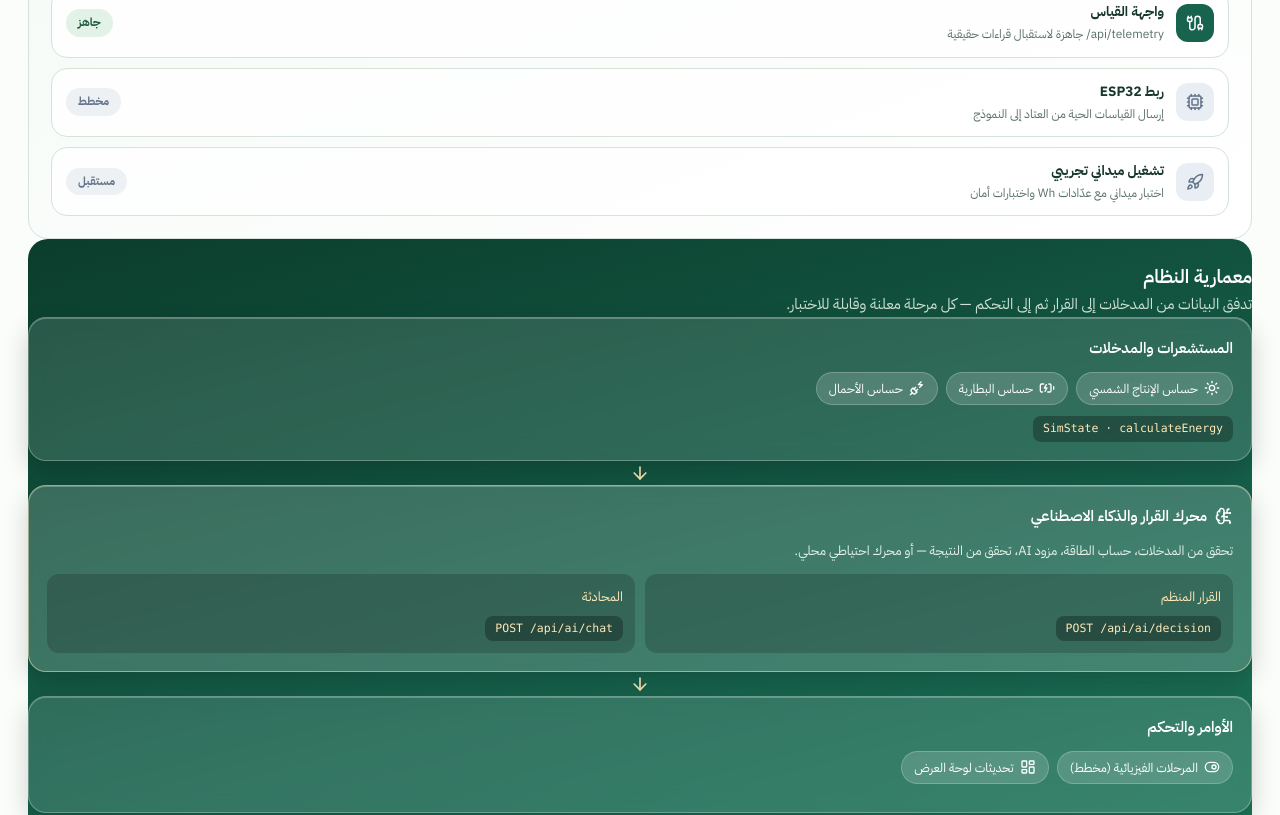
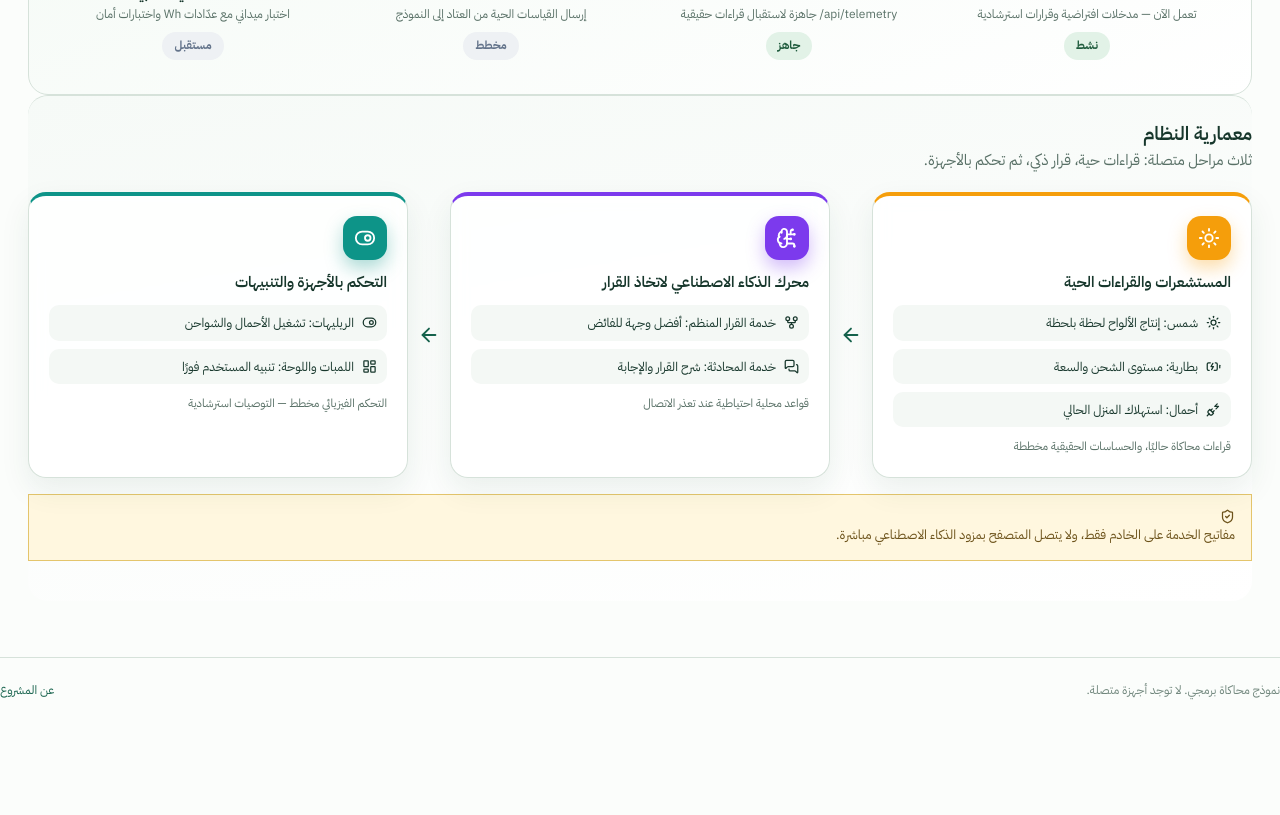
Before and after one commit to mur99k/shamsi-smart, a Next.js app: page /project in a window 1280 px wide. Shown: the part 920-1735 px from the top of the page. After the commit the page ends 1642 px from the top, so only its background shows below. Built offline with nearby package versions, Linux system fonts and the light colour scheme.

Commit message:
feat(project): light arch cards with directional arrows, horizontal hardware timeline, plain-arabic labels

```diff
--- a/src/app/globals.css
+++ b/src/app/globals.css
@@ -285,29 +285,40 @@ legend { padding: 0 6px; font-size: 14px; }
 .hw-timeline-panel { border-radius: 20px; padding: 22px; border: 1px solid var(--border); background: linear-gradient(160deg, #f4faf5, #fff); }
 .hw-timeline-head { display: flex; flex-wrap: wrap; align-items: center; justify-content: space-between; gap: 12px; margin-bottom: 16px; }
 .hw-timeline-head h2 { font-size: 16px; }
-.hw-timeline { display: grid; gap: 10px; margin: 0; padding: 0; list-style: none; }
-.hw-step { display: flex; align-items: center; gap: 12px; border-radius: 16px; padding: 12px 14px; background: rgba(255, 255, 255, 0.75); border: 1px solid var(--border); }
+.hw-timeline { position: relative; display: grid; grid-template-columns: repeat(4, minmax(0, 1fr)); gap: 14px; margin: 0; padding: 26px 0 0; list-style: none; }
+.hw-timeline::before { content: ""; position: absolute; top: 43px; inset-inline: 40px; border-top: 2px dashed #b9d8c3; }
+.hw-step { position: relative; display: flex; flex-direction: column; align-items: center; gap: 8px; text-align: center; border-radius: 16px; padding: 0 6px 12px; background: transparent; border: 0; }
 .hw-step strong { font-size: 13.5px; display: block; }
 .hw-step p { font-size: 12px; color: var(--muted); }
-.hw-dot { display: inline-grid; place-items: center; width: 38px; height: 38px; flex: none; border-radius: 12px; background: #e8eef4; color: #64748b; }
-.hw-step.done .hw-dot { background: #17634d; color: #fff; }
-.hw-state { margin-inline-start: auto; flex: none; font-size: 11.5px; font-weight: 700; border-radius: 99px; padding: 4px 12px; background: #eef1f4; color: #64748b; }
+.hw-dot { position: relative; z-index: 1; display: inline-grid; place-items: center; width: 38px; height: 38px; flex: none; border-radius: 99px; background: #fff; border: 2px solid #b9d8c3; color: #64748b; }
+.hw-step.done .hw-dot { background: #17634d; border-color: #17634d; color: #fff; }
+.hw-state { margin-inline-start: 0; flex: none; font-size: 11.5px; font-weight: 700; border-radius: 99px; padding: 4px 12px; background: #eef1f4; color: #64748b; }
 .hw-step.done .hw-state { background: #e2f2e7; color: #205c3e; }
-.arch-flow { border-radius: 20px; background: linear-gradient(165deg, #0b3d2c 0%, #17634d 60%, #1f7a5c 100%); border: 0; color: #fff; }
-.arch-flow h2 { color: #fff; }
-.arch-flow .muted { color: #cfe3d6; }
-.glass-node { border-radius: 18px; padding: 18px; background: rgba(255, 255, 255, 0.12); border: 1px solid rgba(255, 255, 255, 0.28); backdrop-filter: blur(10px); -webkit-backdrop-filter: blur(10px); box-shadow: 0 10px 26px rgba(0, 0, 0, 0.18), inset 0 1px 0 rgba(255, 255, 255, 0.25); }
-.glass-node h3 { display: flex; align-items: center; gap: 8px; font-size: 15px; margin-bottom: 10px; color: #fff; }
-.glass-node ul { display: flex; flex-wrap: wrap; gap: 8px; margin: 0 0 10px; padding: 0; list-style: none; }
-.glass-node ul li { display: inline-flex; align-items: center; gap: 6px; font-size: 12.5px; border-radius: 99px; padding: 5px 12px; background: rgba(255, 255, 255, 0.16); border: 1px solid rgba(255, 255, 255, 0.22); }
-.glass-node p { font-size: 13px; line-height: 1.8; color: #e6f2ea; }
-.glass-node code { display: inline-block; font-size: 11.5px; border-radius: 8px; padding: 3px 10px; background: rgba(0, 0, 0, 0.28); color: #ffe9b8; }
-.glass-node.engine { background: rgba(255, 255, 255, 0.18); border-color: rgba(255, 233, 184, 0.5); }
-.arch-branches-glass { display: grid; grid-template-columns: repeat(auto-fit, minmax(200px, 1fr)); gap: 10px; margin-top: 12px; }
-.arch-branches-glass > div { border-radius: 12px; padding: 12px; background: rgba(0, 0, 0, 0.18); }
-.arch-branches-glass h4 { font-size: 13px; margin-bottom: 6px; color: #ffe9b8; }
-.flow-arrow { display: flex; justify-content: center; color: #ffe9b8; margin: 2px 0; }
-.glass-notice { display: flex; align-items: center; gap: 8px; background: rgba(0, 0, 0, 0.22); border: 1px solid rgba(255, 255, 255, 0.2); color: #e6f2ea; }
+@media (max-width: 767px) {
+  .hw-timeline { grid-template-columns: minmax(0, 1fr); gap: 0; padding: 0 0 0 6px; }
+  .hw-timeline::before { top: 24px; bottom: 24px; inset-inline: 23px 0; border-top: 0; border-inline-start: 2px dashed #b9d8c3; }
+  .hw-step { flex-direction: row; text-align: start; align-items: flex-start; gap: 12px; padding: 12px 0; }
+  .hw-step strong { font-size: 13.5px; }
+  .hw-step > div { flex: 1; min-width: 0; }
+  .hw-state { margin-inline-start: 0; }
+}
+.arch-grid-section { border-radius: 20px; background: linear-gradient(170deg, #f6faf7, #fff); }
+.arch-grid { display: grid; grid-template-columns: minmax(0, 1fr) auto minmax(0, 1fr) auto minmax(0, 1fr); align-items: stretch; gap: 10px; margin-top: 18px; }
+.arch-card { display: flex; flex-direction: column; gap: 10px; border-radius: 18px; padding: 20px; background: rgba(255, 255, 255, 0.85); border: 1px solid var(--border); box-shadow: 0 12px 30px rgba(28, 76, 56, 0.08); backdrop-filter: blur(8px); -webkit-backdrop-filter: blur(8px); }
+.arch-card h3 { font-size: 15px; }
+.arch-card ul { display: grid; gap: 8px; margin: 0; padding: 0; list-style: none; }
+.arch-card ul li { display: flex; align-items: center; gap: 8px; font-size: 12.5px; color: var(--ink); border-radius: 10px; padding: 7px 10px; background: #f4f8f5; }
+.arch-card small { font-size: 11.5px; line-height: 1.7; }
+.arch-card.inputs { border-top: 4px solid #f59e0b; }
+.arch-card.engine { border-top: 4px solid #7c3aed; }
+.arch-card.outputs { border-top: 4px solid #0d9488; }
+.arch-icon { display: inline-grid; place-items: center; width: 44px; height: 44px; border-radius: 14px; color: #fff; }
+.arch-icon.amber { background: #f59e0b; box-shadow: 0 8px 18px rgba(245, 158, 11, 0.35); }
+.arch-icon.violet { background: #7c3aed; box-shadow: 0 8px 18px rgba(124, 58, 237, 0.35); }
+.arch-icon.teal { background: #0d9488; box-shadow: 0 8px 18px rgba(13, 148, 136, 0.35); }
+.arch-arrow-h { align-self: center; color: var(--accent); }
+.arch-arrow-v { display: none; justify-self: center; color: var(--accent); }
+@media (max-width: 900px) { .arch-grid { grid-template-columns: minmax(0, 1fr); } .arch-arrow-h { display: none; } .arch-arrow-v { display: block; } }
 .eval-cards-title { font-size: 15px; margin: 24px 0 12px; }
 .scenario-cards { display: grid; grid-template-columns: repeat(auto-fit, minmax(200px, 1fr)); gap: 12px; }
 .scenario-card { display: grid; gap: 6px; justify-items: start; text-align: start; padding: 14px; border: 1px solid var(--border); border-radius: 12px; background: #fff; cursor: pointer; color: var(--ink); font-size: 13px; }
--- a/src/components/dashboard/ArchitectureViz.tsx
+++ b/src/components/dashboard/ArchitectureViz.tsx
@@ -1,40 +1,49 @@
-import { ArrowDown, Sun, BatteryCharging, PlugZap, BrainCircuit, ToggleRight, LayoutDashboard, ShieldCheck } from "lucide-react";
+import { ArrowDown, ArrowLeft, ArrowRight, Sun, BatteryCharging, PlugZap, BrainCircuit, ToggleRight, LayoutDashboard, ShieldCheck, MessagesSquare, GitFork } from "lucide-react";
 import type { Lang } from "./lang";
 
 export default function ArchitectureViz({ lang }: { lang: Lang }) {
   const ar = lang === "ar";
-  return <section className="arch-flow section"><h2>{ar ? "معمارية النظام" : "System architecture"}</h2>
-    <p className="muted">{ar ? "تدفق البيانات من المدخلات إلى القرار ثم إلى التحكم — كل مرحلة معلنة وقابلة للاختبار." : "Data flows from inputs to decision to control — every stage declared and testable."}</p>
+  const Forward = ar ? ArrowLeft : ArrowRight;
+  return <section className="arch-grid-section section"><h2>{ar ? "معمارية النظام" : "System architecture"}</h2>
+    <p className="muted">{ar ? "ثلاث مراحل متصلة: قراءات حية، قرار ذكي، ثم تحكم بالأجهزة." : "Three connected stages: live readings, smart decision, then device control."}</p>
 
-    <div className="glass-node inputs">
-      <h3>{ar ? "المستشعرات والمدخلات" : "Sensors & inputs"}</h3>
-      <ul>
-        <li><Sun size={16} /> {ar ? "حساس الإنتاج الشمسي" : "Solar sensor"}</li>
-        <li><BatteryCharging size={16} /> {ar ? "حساس البطارية" : "Battery sensor"}</li>
-        <li><PlugZap size={16} /> {ar ? "حساس الأحمال" : "Load sensors"}</li>
-      </ul>
-      <code dir="ltr">SimState · calculateEnergy</code>
-    </div>
-    <span className="flow-arrow" aria-hidden="true"><ArrowDown size={20} /></span>
+    <div className="arch-grid">
+      <div className="arch-card inputs">
+        <span className="arch-icon amber"><Sun size={22} /></span>
+        <h3>{ar ? "المستشعرات والقراءات الحية" : "Sensors & live readings"}</h3>
+        <ul>
+          <li><Sun size={15} /> {ar ? "شمس: إنتاج الألواح لحظة بلحظة" : "Solar: panel output moment by moment"}</li>
+          <li><BatteryCharging size={15} /> {ar ? "بطارية: مستوى الشحن والسعة" : "Battery: charge level and capacity"}</li>
+          <li><PlugZap size={15} /> {ar ? "أحمال: استهلاك المنزل الحالي" : "Loads: current home consumption"}</li>
+        </ul>
+        <small className="muted">{ar ? "قراءات محاكاة حاليًا، والحساسات الحقيقية مخططة" : "Simulated readings for now, real sensors planned"}</small>
+      </div>
+      <span className="arch-arrow-h" aria-hidden="true"><Forward size={22} /></span>
+      <span className="arch-arrow-v" aria-hidden="true"><ArrowDown size={22} /></span>
 
-    <div className="glass-node engine">
-      <h3><BrainCircuit size={18} /> {ar ? "محرك القرار والذكاء الاصطناعي" : "AI decision engine"}</h3>
-      <p>{ar ? "تحقق من المدخلات، حساب الطاقة، مزود AI، تحقق من النتيجة — أو محرك احتياطي محلي." : "Input validation, energy calculation, AI provider, output validation — or a local fallback engine."}</p>
-      <div className="arch-branches-glass">
-        <div><h4>{ar ? "القرار المنظم" : "Structured decision"}</h4><code dir="ltr">POST /api/ai/decision</code></div>
-        <div><h4>{ar ? "المحادثة" : "Conversation"}</h4><code dir="ltr">POST /api/ai/chat</code></div>
+      <div className="arch-card engine">
+        <span className="arch-icon violet"><BrainCircuit size={22} /></span>
+        <h3>{ar ? "محرك الذكاء الاصطناعي لاتخاذ القرار" : "AI decision engine"}</h3>
+        <ul>
+          <li><GitFork size={15} /> {ar ? "خدمة القرار المنظم: أفضل وجهة للفائض" : "Decision service: best destination for surplus"}</li>
+          <li><MessagesSquare size={15} /> {ar ? "خدمة المحادثة: شرح القرار والإجابة" : "Chat service: explaining decisions and answering"}</li>
+        </ul>
+        <small className="muted">{ar ? "قواعد محلية احتياطية عند تعذر الاتصال" : "Local backup rules when unreachable"}</small>
+      </div>
+      <span className="arch-arrow-h" aria-hidden="true"><Forward size={22} /></span>
+      <span className="arch-arrow-v" aria-hidden="true"><ArrowDown size={22} /></span>
+
+      <div className="arch-card outputs">
+        <span className="arch-icon teal"><ToggleRight size={22} /></span>
+        <h3>{ar ? "التحكم بالأجهزة والتنبيهات" : "Device control & alerts"}</h3>
+        <ul>
+          <li><ToggleRight size={15} /> {ar ? "الريليهات: تشغيل الأحمال والشواحن" : "Relays: switching loads and chargers"}</li>
+          <li><LayoutDashboard size={15} /> {ar ? "اللمبات واللوحة: تنبيه المستخدم فورًا" : "Lights and dashboard: instant user alerts"}</li>
+        </ul>
+        <small className="muted">{ar ? "التحكم الفيزيائي مخطط — التوصيات استرشادية" : "Physical control is planned — recommendations are advisory"}</small>
       </div>
     </div>
-    <span className="flow-arrow" aria-hidden="true"><ArrowDown size={20} /></span>
 
-    <div className="glass-node outputs">
-      <h3>{ar ? "الأوامر والتحكم" : "Commands & control"}</h3>
-      <ul>
-        <li><ToggleRight size={16} /> {ar ? "المرحلات الفيزيائية (مخطط)" : "Physical relays (planned)"}</li>
-        <li><LayoutDashboard size={16} /> {ar ? "تحديثات لوحة العرض" : "Dashboard updates"}</li>
-      </ul>
-    </div>
-
-    <p className="notice glass-notice"><ShieldCheck size={15} /> {ar ? "مفاتيح المزود على الخادم فقط. لا اتصال مباشر بين المتصفح ومزود الذكاء الاصطناعي." : "Provider credentials stay server-side. The browser never calls the AI provider directly."}</p>
+    <p className="notice"><ShieldCheck size={15} /> {ar ? "مفاتيح الخدمة على الخادم فقط، ولا يتصل المتصفح بمزود الذكاء الاصطناعي مباشرة." : "Service keys stay on the server; the browser never contacts the AI provider directly."}</p>
   </section>;
 }
--- a/src/components/dashboard/ProjectSaif.tsx
+++ b/src/components/dashboard/ProjectSaif.tsx
@@ -43,7 +43,7 @@ export default function ProjectSaif({ lang }: { lang: Lang }) {
     </section>
 
     <section className="hw-timeline-panel">
-      <div className="hw-timeline-head"><h2>{ar ? "خارطة الربط مع العتاد" : "Hardware roadmap"}</h2><Link href="/hardware" className="button">{ar ? "خطة العتاد" : "Hardware plan"}</Link></div>
+      <div className="hw-timeline-head"><h2>{ar ? "مراحل التكامل مع الأجهزة الحقيقية" : "Real-hardware integration stages"}</h2><Link href="/hardware" className="button">{ar ? "خطة العتاد" : "Hardware plan"}</Link></div>
       <ol className="hw-timeline">
         {steps.map(s => <li key={s.titleEn} className={s.done ? "hw-step done" : "hw-step"}>
           <span className="hw-dot"><s.icon size={18} /></span>
```
